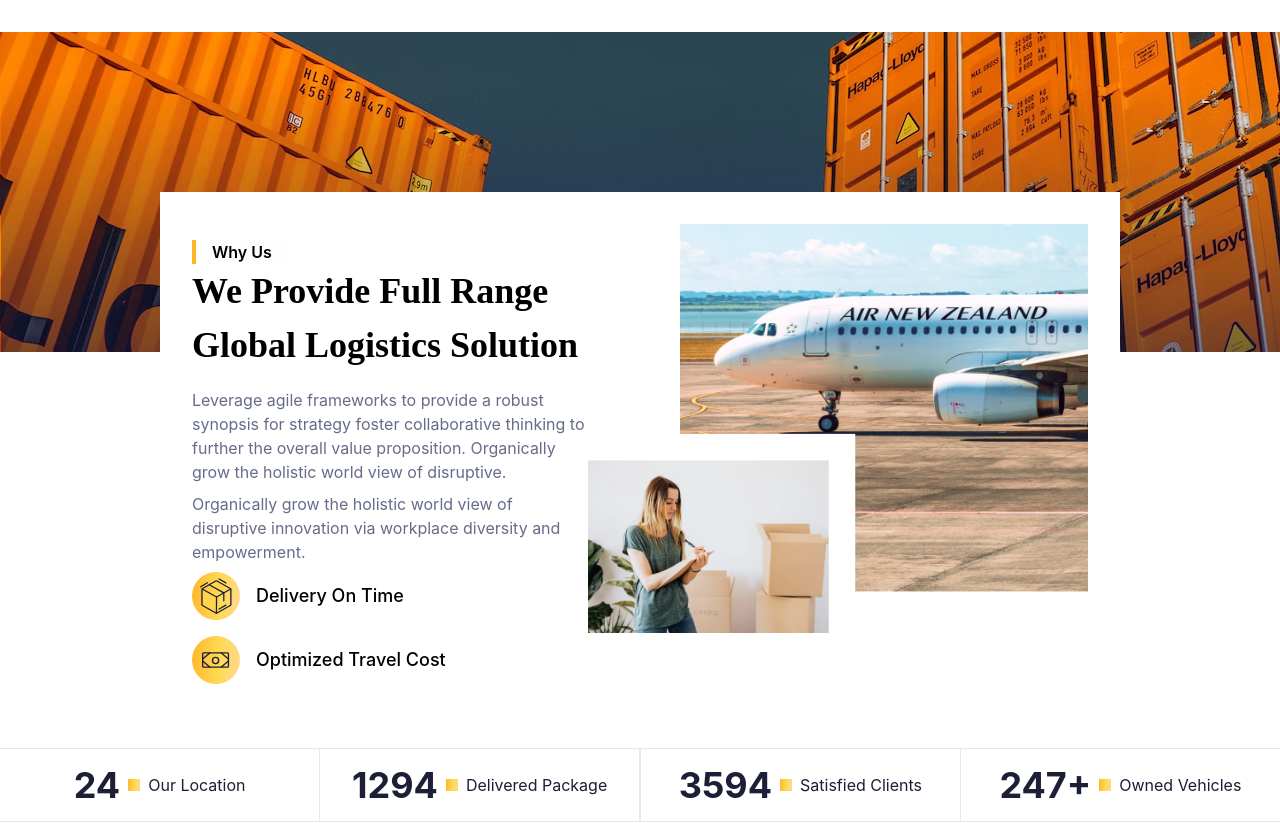
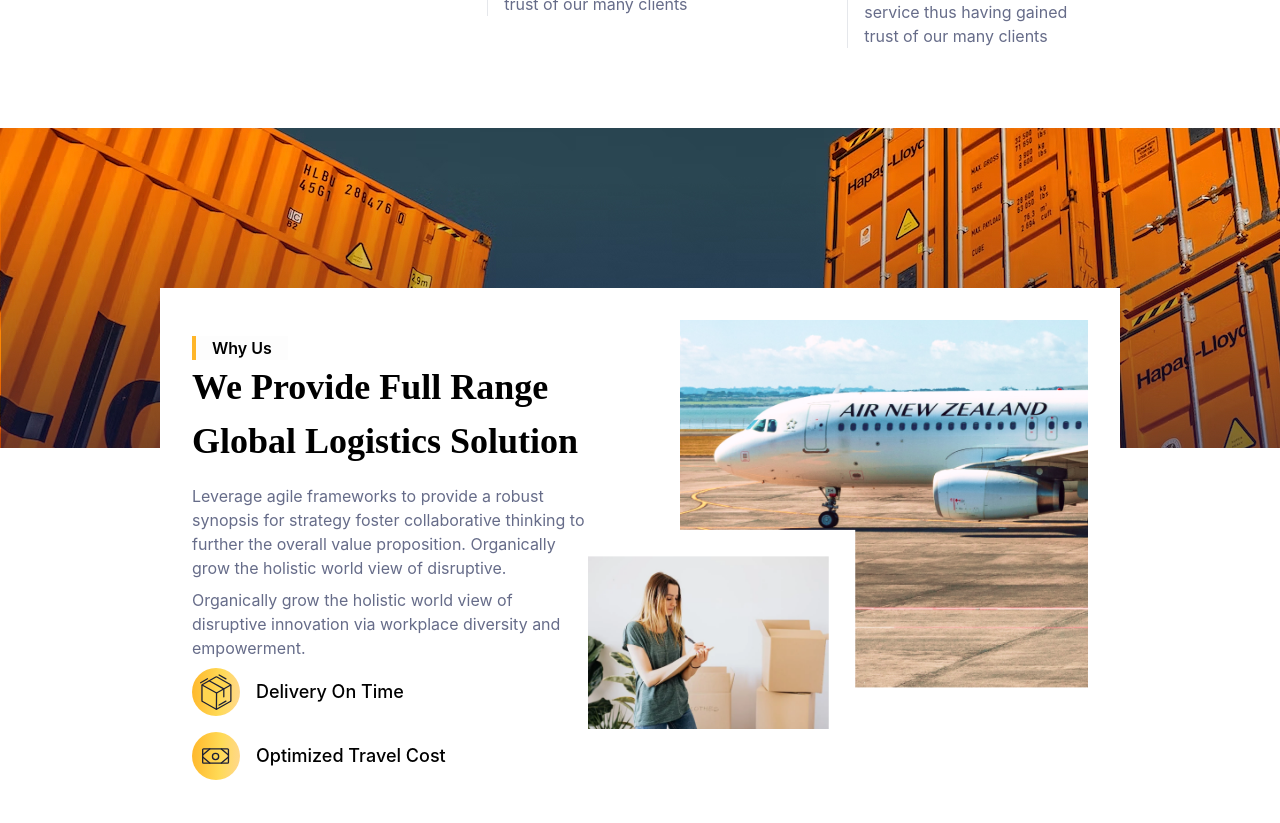
Before and after one commit to smartcollins/logistics, a React (Create React App) app: page / in a window 1280 px wide. Shown: the part 960-1783 px from the top of the page. Built offline with nearby package versions, Linux system fonts and the light colour scheme.

Commit message:
modifying Home

```diff
--- a/src/pages/Home.jsx
+++ b/src/pages/Home.jsx
@@ -26,6 +26,7 @@ import clock from '../icons/clock-icon.svg'
 import drum from '../icons/drum-icon.svg'
 import all from '../icons/all-icon.svg'
 import side2 from '../images/hm-side2.png'
+import end from '../images/hm-end.png'
 
 
 const Home = ()=>{
@@ -40,7 +41,7 @@ const Home = ()=>{
         {icon: drum,txt: 'transparent pricing'}
     ]
     return(
-        <div>
+        <div className='space-y-20'>
             <div>{banner.slice(0, 1).map((item, idx) => <Banner key={idx} {...item} />)}</div>
             <div className='flex gap-4 w-3/4 mx-auto my-8'>
                 <Caption txt={'what we do'} txt2={'safe & reliable cargo solutions'}/>
@@ -48,7 +49,8 @@ const Home = ()=>{
                     {items}
                 </div>
             </div>
-            <div style={{backgroundImage: `url(${hm})`}} className=' h-80'></div>
+            <div>
+                <div style={{backgroundImage: `url(${hm})`}} className=' h-80'></div>
                 <div className=' -mt-40 flex bg-white w-3/4 mx-auto p-8 font-medium'>
                     <div className='w-2/4 space-y-2'>
                         <Caption txt={'why us'} txt2={'we provide full range global logistics solution'}/>
@@ -65,7 +67,8 @@ const Home = ()=>{
                         <img src={side} alt="hm-side" />
                     </div>
                 </div>
-            <Stat/>
+                <Stat/>
+            </div>
             <div className='text-center space-y-8 bg-gradient-to-b from-white from-60% to-[#ffb629] to-40% px-4 py-8 pb-24'>
                 <p style={{color: color.darkTxt}} className='text-2xl capitalize font-semibold'>transporting across the world</p>
                 <div className='flex gap-4'>
@@ -129,7 +132,10 @@ const Home = ()=>{
                 <News/>
                 <div className=' bg-blue-300 w-1/5 mx-auto'><button style={{background: color.blueBg}} className='font-medium text-white py-2 w-full md:text-lg'>More Blog</button></div>
             </div>
-            <Footer/>
+            <div>
+                <img src={end} alt="home-end" />
+                <Footer/>
+            </div>
         </div>
     )
 }
```
